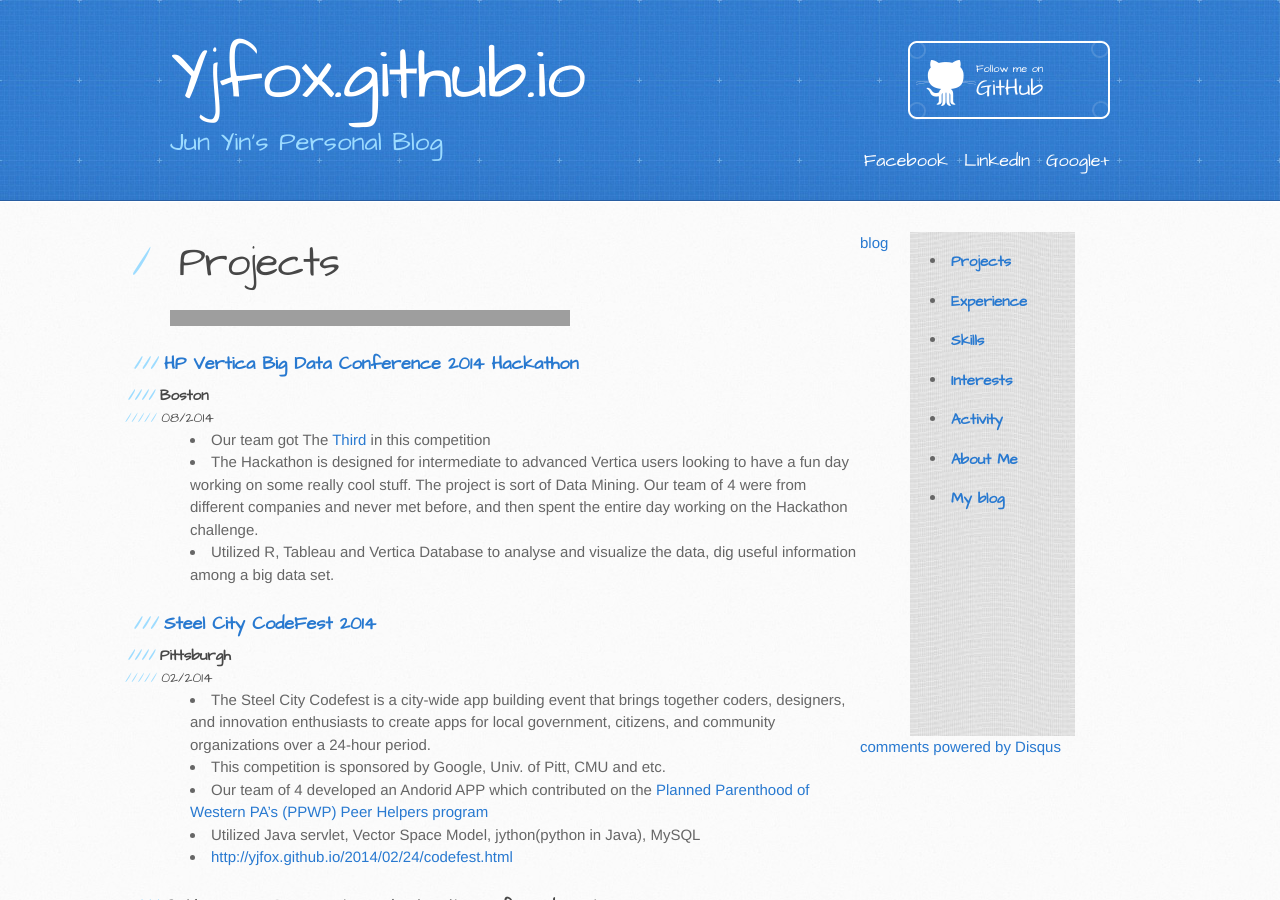
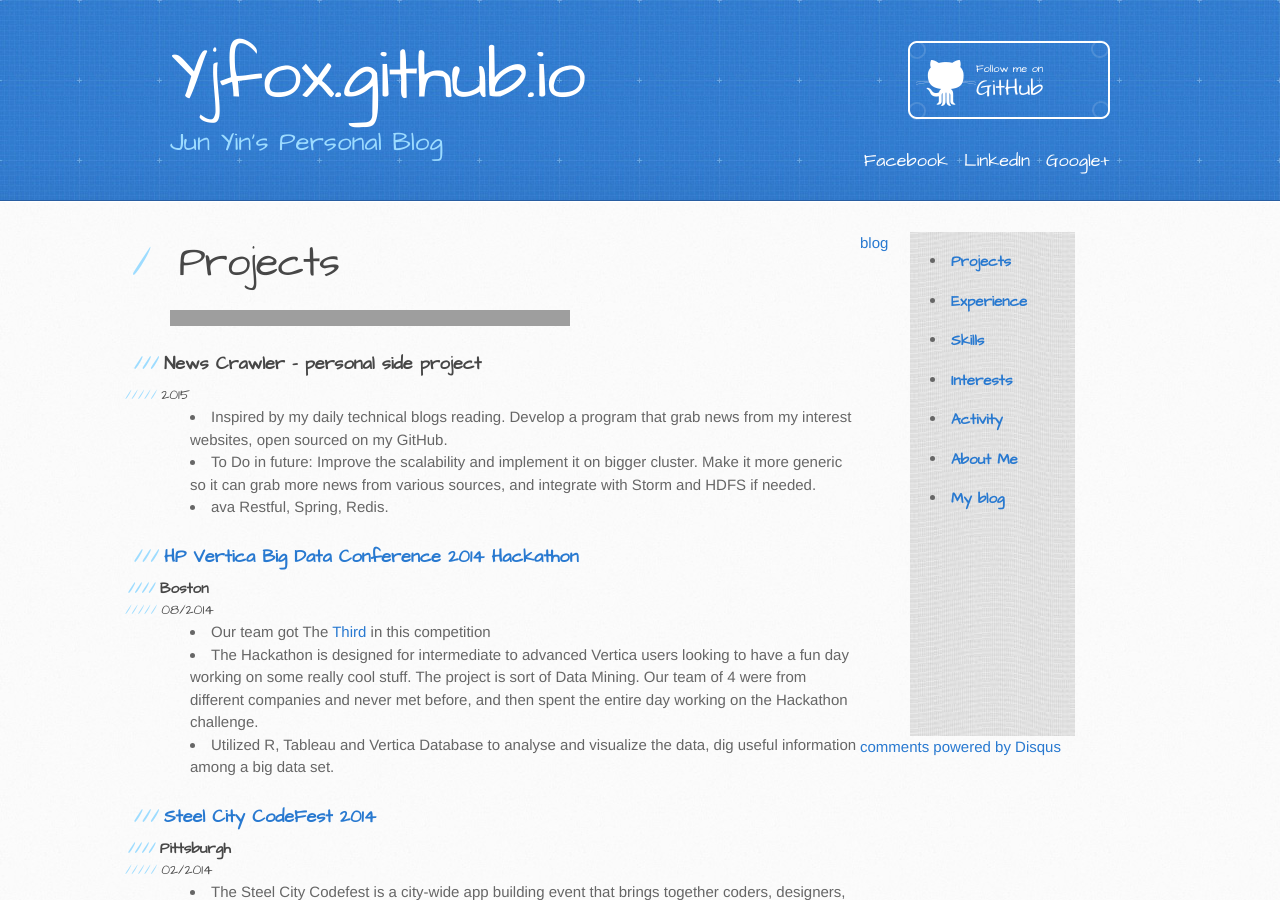
Before and after one commit to yjfox/yjfox.github.io, a Jekyll site: the page built from research.md, in a window 1280 px wide and 900 px high, cut to the strip 0-900 px from the top of the window. Built offline with Jekyll 4.4.1, drawn with Linux system fonts in a browser that asks for light colours; Markdown is read by kramdown in place of the engine named in the settings; comment, search, counter and statistics services are not loaded; grey boxes are pictures that could not be loaded.

Commit message:
update project

```diff
--- a/research.md
+++ b/research.md
@@ -5,6 +5,13 @@ title: Research Experience
 
 <h1> Projects</h1>
 *****************
+###News Crawler – personal side project
+#####2015
+- Inspired by my daily technical blogs reading. Develop a program that grab news from my
+interest websites, open sourced on my GitHub.
+- To Do in future: Improve the scalability and implement it on bigger cluster. Make it more generic
+so it can grab more news from various sources, and integrate with Storm and HDFS if needed.
+- ava Restful, Spring, Redis.
 
 ###[HP Vertica Big Data Conference 2014 Hackathon](http://www.vertica.com/2014/08/12/welcome-to-the-bdc/)
 ####Boston
```
